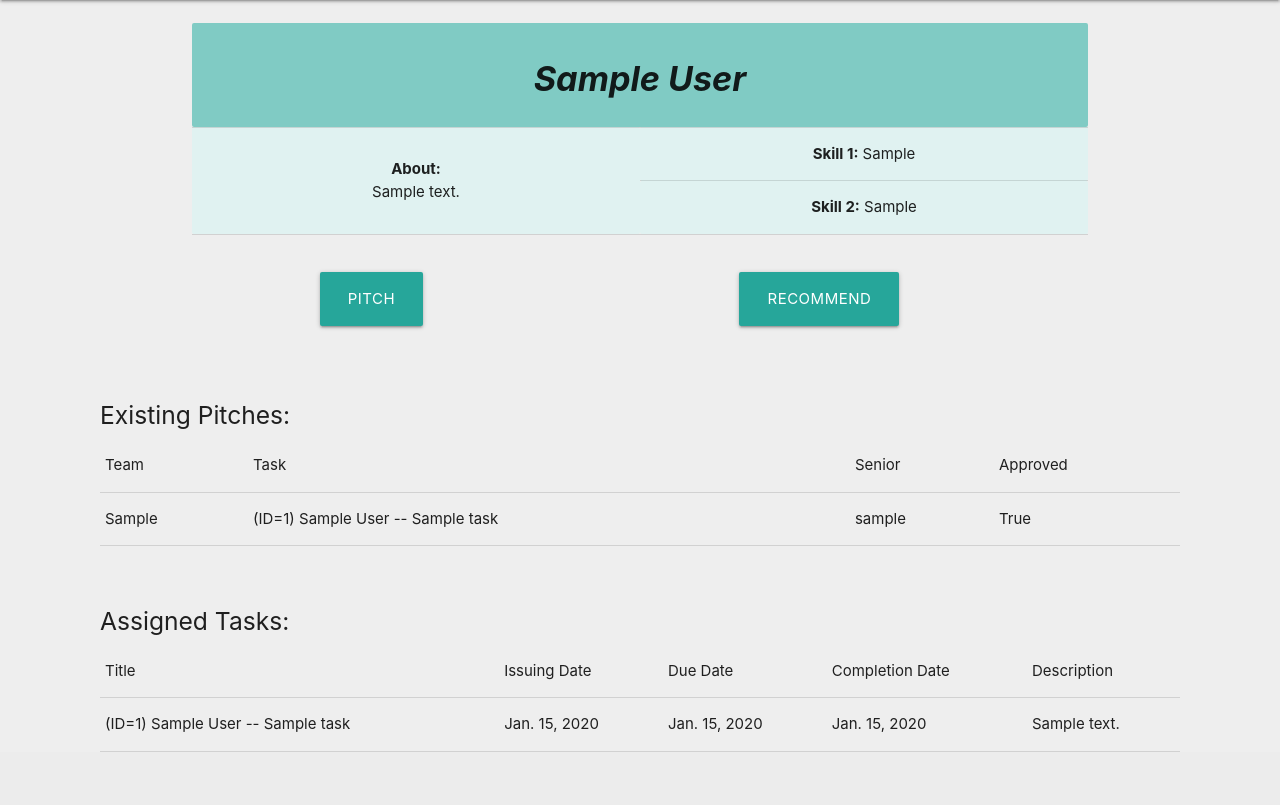
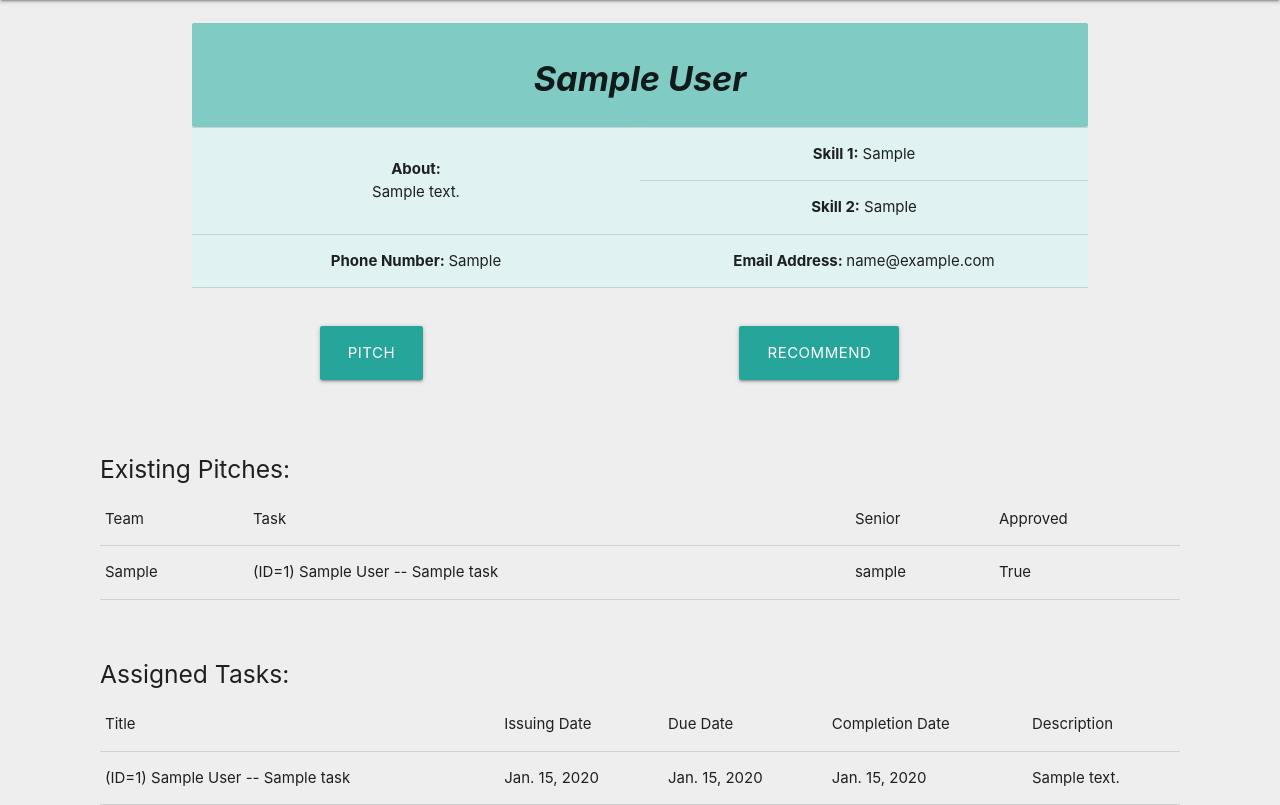
Before and after one commit to nayan2000/Recruitments-Portal, a Django app: a page that uses Base/recportal/templates/recportal/profile.html in a window 1280 px wide. Shown: the part 64-869 px from the top of the page. Before the commit the page ends 816 px from the top, so only its background shows below. Run offline with Django 3.2, Linux system fonts and the light colour scheme; a user stored in the database is signed in; tables that the repository leaves empty hold one stand-in row (values such as "Sample post").

Commit message:
Core Functionality Ready

```diff
--- a/Base/recportal/templates/recportal/profile.html
+++ b/Base/recportal/templates/recportal/profile.html
@@ -35,6 +35,11 @@
 
       <tr>
         <td class="center-align teal lighten-5"><b> Skill 2:</b>   {{candidate.skill2}}</td>
+      </tr>
+
+      <tr>
+        <td class="center-align teal lighten-5"><b> Phone Number: </b>  {{candidate.ph}} </td>
+        <td class="center-align teal lighten-5"><b> Email Address: </b>  {{candidate.email}} </td>
       </tr>
 
     </table>
--- a/Base/recportal/views.py
+++ b/Base/recportal/views.py
@@ -28,9 +28,10 @@ def Candidates(request):
             last_name = data['last_name']
 
             ph = data["ph"]
-            if not re.match(r'(^[0-9]{10}$)', ph) or re.match(r'(^[0-9]{12}$)', ph):
-                messages.add_message(request, messages.ERROR, 'Invalid phone number.')
-                return redirect('recportal:candidates')
+            if not re.match(r'(^[0-9]{10}$)', ph):
+                if not re.match(r'^91([0-9]{10})$', ph):
+                	messages.add_message(request, messages.ERROR, 'Invalid phone number.')
+                	return redirect('recportal:candidates')
 
             email = data["email"]
             if not re.match(r"(^[a-zA-Z0-9_.+-]+@[a-zA-Z0-9-]+\.[a-zA-Z0-9-.]+$)",email):
```
